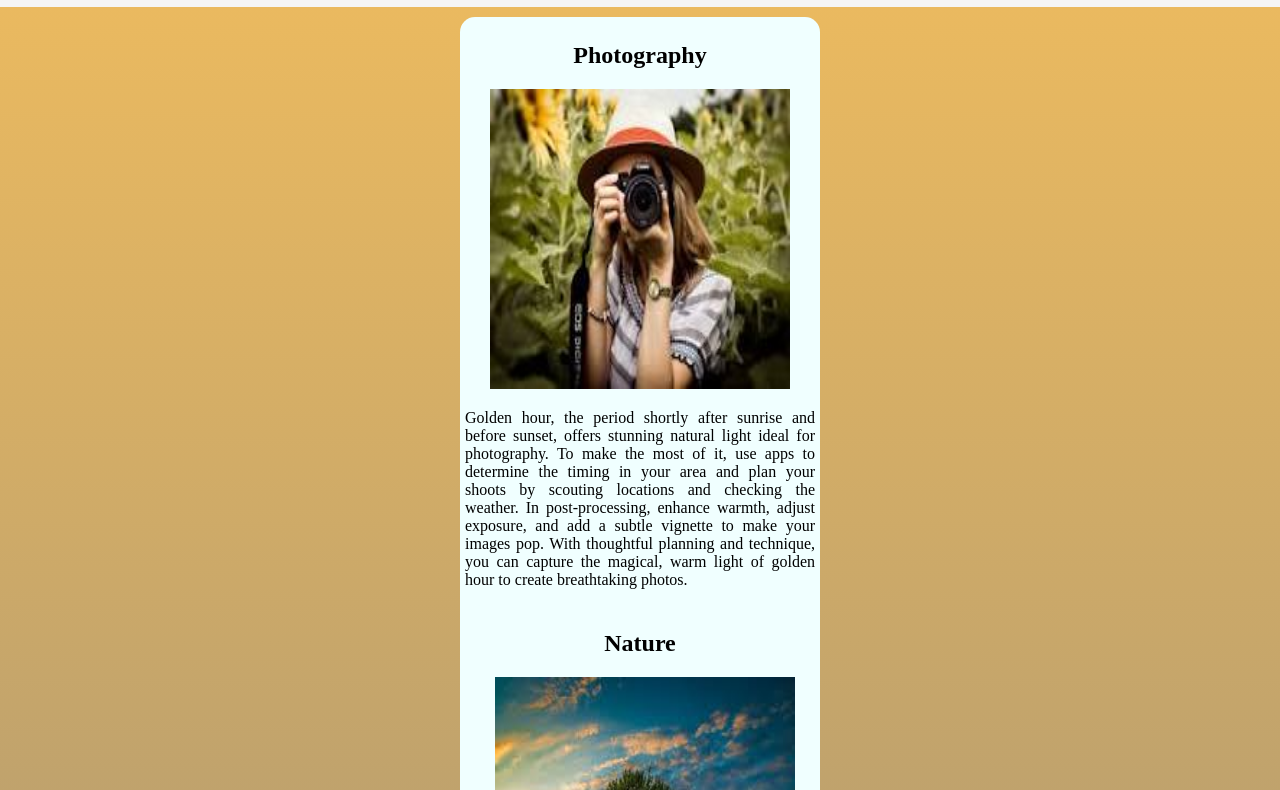
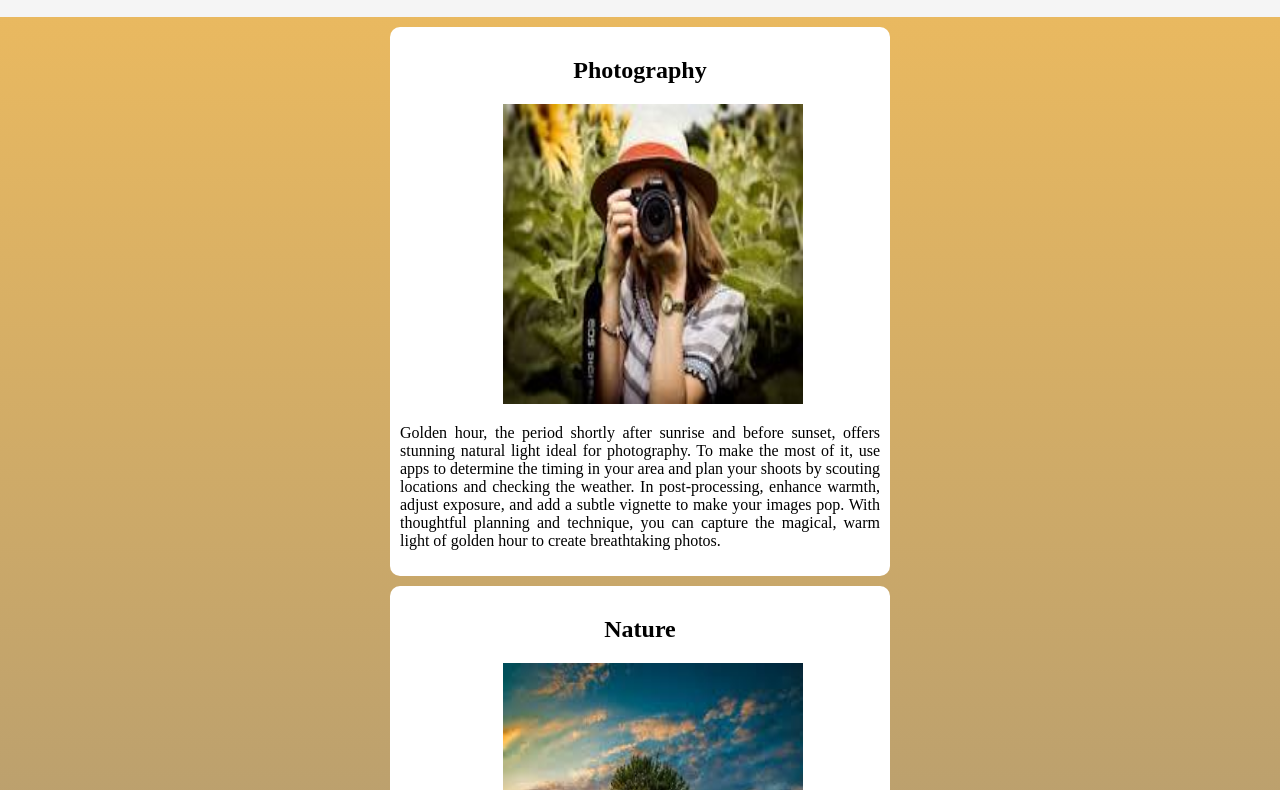
Before and after one commit to Shreevarshagopal/HTML-CSS, a plain HTML site: page Simple_Blog/index.html in a window 1280 px wide. Shown: the part 83-873 px from the top of the page. Drawn offline with Linux system fonts and the light colour scheme.

Commit message:
Update index.html

```diff
--- a/Simple_Blog/index.html
+++ b/Simple_Blog/index.html
@@ -12,26 +12,27 @@
       }
       header{
         background-color:whitesmoke;
-        padding: 5px;
+        padding: 10px;
         color: black;
         text-align: center;
         margin-bottom: 10px;
       }
       main{
-        width: 360px;
         margin:auto;
-        display: flex;
-        flex-wrap: wrap;
-        gap:20px;
+        width:500px;
+
 
 
       }
-      .post{
-        background-color: azure;
-        border-radius: 15px;
-        padding: 5px;
-        box-sizing: border-box;
-      }
+      article{
+            background-color: white;
+            border-style: hidden;
+            border-radius: 10px;
+            padding: 10px;
+            margin-bottom: 10px;
+            text-align: center;
+            margin-top: 10px;
+        }
       img{
         margin-left:25px;
       }
@@ -59,6 +60,7 @@
         <h2>Photography</h2>
         <img src="images/blog1.jpeg" height="300px" width="300px">
         <p>Golden hour, the period shortly after sunrise and before sunset, offers stunning natural light ideal for photography. To make the most of it, use apps to determine the timing in your area and plan your shoots by scouting locations and checking the weather. In post-processing, enhance warmth, adjust exposure, and add a subtle vignette to make your images pop. With thoughtful planning and technique, you can capture the magical, warm light of golden hour to create breathtaking photos.</p>
+      </article>
         <article class="post">
         <h2>Nature</h2>
         <img src="images/blogg1.jpeg" height="300px" width="300px">
```
